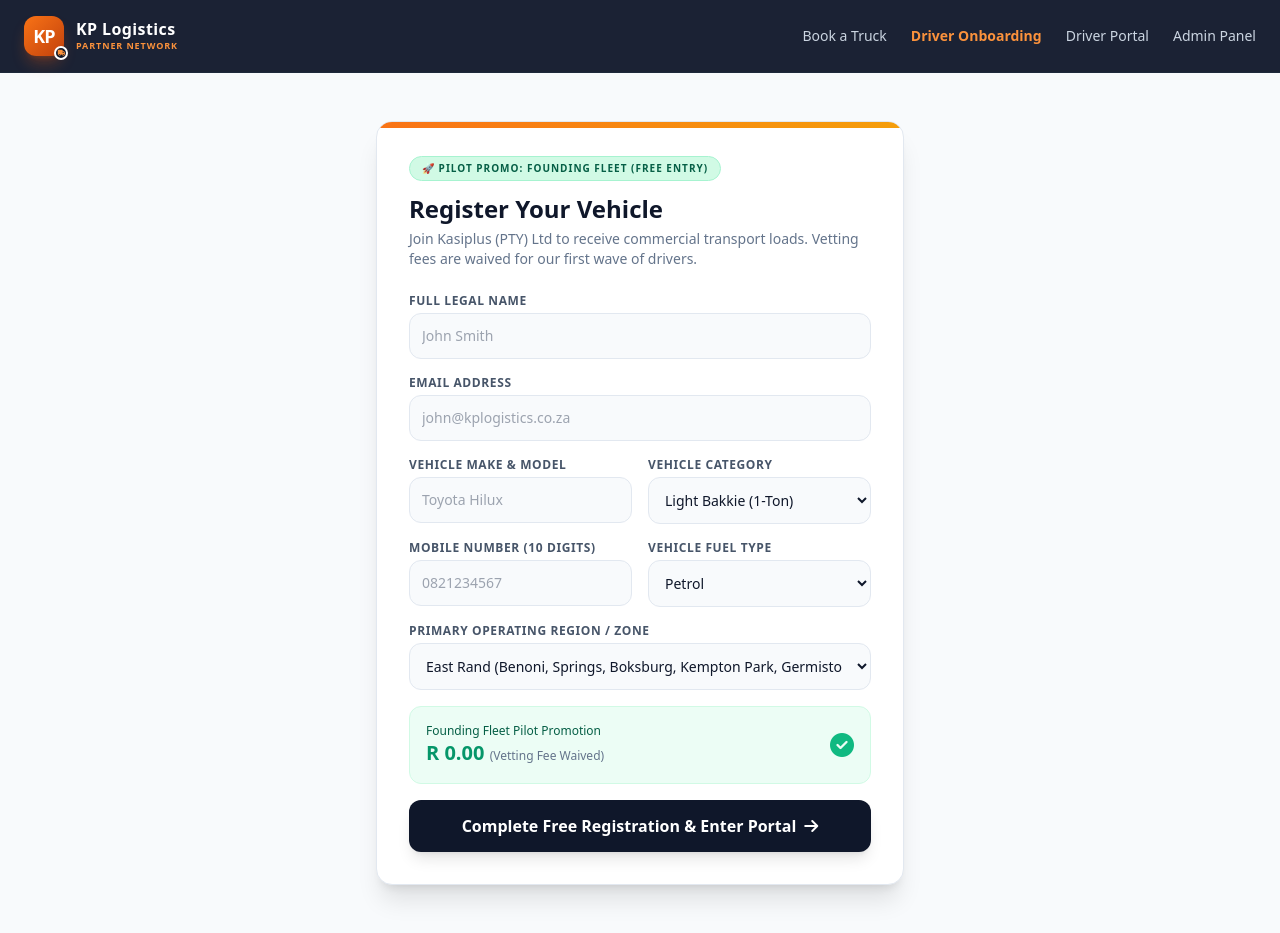
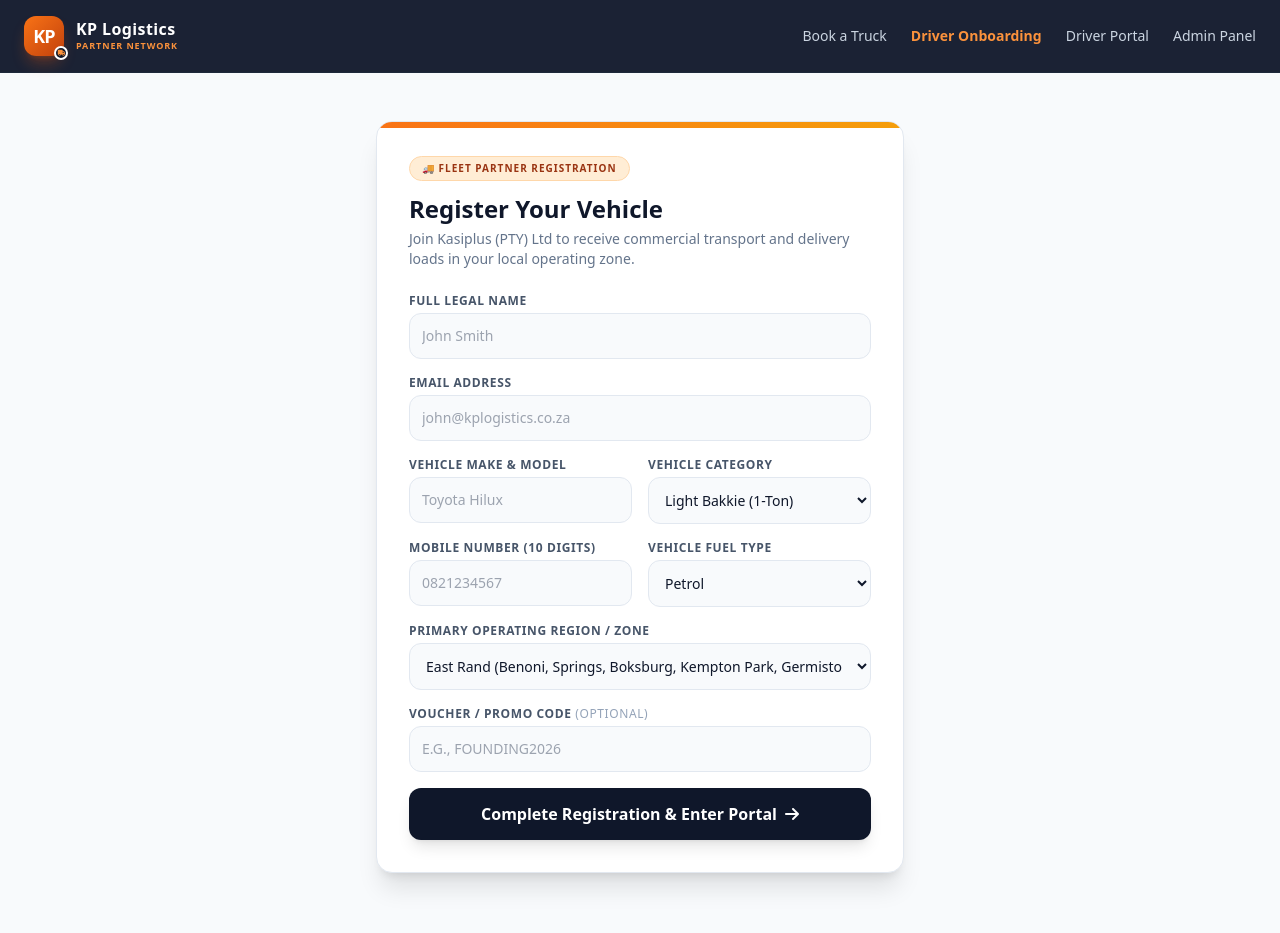
Before and after one commit to kasipulse/KP-Logistics, a plain HTML site: page driver.html in a window 1280 px wide. Drawn offline with nearby package versions, Linux system fonts and the light colour scheme.

Commit message:
Update driver onboarding title and content

```diff
--- a/driver.html
+++ b/driver.html
@@ -3,7 +3,7 @@
 <head>
     <meta charset="UTF-8">
     <meta name="viewport" content="width=device-width, initial-scale=1.0">
-    <title>KP Logistics | Founding Fleet Driver Onboarding</title>
+    <title>KP Logistics | Partner Network Driver Onboarding</title>
     <script src="https://cdn.tailwindcss.com"></script>
     <link rel="stylesheet" href="https://cdnjs.cloudflare.com/ajax/libs/font-awesome/6.4.0/css/all.min.css">
     <!-- Paystack Checkout Inline Script -->
@@ -38,11 +38,11 @@
             <div class="absolute top-0 left-0 right-0 h-1.5 bg-gradient-to-r from-orange-500 to-amber-500"></div>
 
             <div class="mb-6">
-                <span class="inline-block bg-emerald-100 text-emerald-800 border border-emerald-200 text-[10px] font-extrabold uppercase px-3 py-1 rounded-full tracking-widest mb-2">
-                    🚀 Pilot Promo: Founding Fleet (Free Entry)
+                <span class="inline-block bg-orange-100 text-orange-800 border border-orange-200 text-[10px] font-extrabold uppercase px-3 py-1 rounded-full tracking-widest mb-2">
+                    🚚 Fleet Partner Registration
                 </span>
                 <h2 class="text-2xl font-bold text-slate-900 mt-1">Register Your Vehicle</h2>
-                <p class="text-sm text-slate-500 mt-1">Join Kasiplus (PTY) Ltd to receive commercial transport loads. Vetting fees are waived for our first wave of drivers.</p>
+                <p class="text-sm text-slate-500 mt-1">Join Kasiplus (PTY) Ltd to receive commercial transport and delivery loads in your local operating zone.</p>
             </div>
 
             <form id="driverForm" class="space-y-4">
@@ -102,24 +102,21 @@
                     </select>
                 </div>
 
-                <!-- Fee Display Notice (Waived to R0 for Pilot) -->
-                <div class="p-4 bg-emerald-50 rounded-xl border border-emerald-100 flex items-center justify-between">
-                    <div>
-                        <p class="text-xs text-emerald-800 font-medium">Founding Fleet Pilot Promotion</p>
-                        <p class="text-xl font-black text-emerald-600">R 0.00 <span class="text-xs font-normal text-slate-500">(Vetting Fee Waived)</span></p>
-                    </div>
-                    <i class="fa-solid fa-circle-check text-emerald-500 text-2xl"></i>
+                <!-- Voucher / Promo Code Input -->
+                <div>
+                    <label class="block text-xs font-bold uppercase tracking-wider text-slate-600 mb-1">Voucher / Promo Code <span class="text-slate-400 font-normal">(Optional)</span></label>
+                    <input type="text" id="voucherCode" placeholder="e.g., FOUNDING2026" class="w-full p-3 bg-slate-50 border border-slate-200 rounded-xl focus:ring-2 focus:ring-orange-500 outline-none text-sm uppercase">
                 </div>
 
                 <button type="submit" class="w-full bg-slate-900 hover:bg-slate-800 text-white font-bold py-3.5 px-4 rounded-xl transition shadow-lg flex items-center justify-center space-x-2">
-                    <span>Complete Free Registration & Enter Portal</span>
+                    <span>Complete Registration & Enter Portal</span>
                     <i class="fa-solid fa-arrow-right"></i>
                 </button>
             </form>
         </div>
     </main>
 
-    <!-- Database Integration Script (Instant Firebase Submit) -->
+    <!-- Database Integration Script -->
     <script type="module">
         import { initializeApp } from "https://www.gstatic.com/firebasejs/10.8.0/firebase-app.js";
         import { getFirestore, collection, addDoc } from "https://www.gstatic.com/firebasejs/10.8.0/firebase-firestore.js";
@@ -160,6 +157,7 @@
             const vehicleType = document.getElementById('regVehicleType').value;
             const fuelType = document.getElementById('fuelType').value;
             const zone = document.getElementById('driverZone').value;
+            const voucher = document.getElementById('voucherCode').value.trim() || "None Provided";
 
             try {
                 await addDoc(collection(db, "drivers"), {
@@ -170,13 +168,12 @@
                     phone: phone,
                     fuelType: fuelType,
                     zone: zone,
-                    vettingFeePaid: "R 0.00 (Founding Fleet Waiver)",
-                    paymentReference: "PILOT_WAIVER_2026",
-                    status: "Active - Founding Fleet",
+                    voucherCode: voucher,
+                    status: "Active - Registered",
                     createdAt: new Date()
                 });
 
-                alert(`Registration successful! Welcome to the KP Logistics Founding Fleet.`);
+                alert(`Registration successful! Welcome to the KP Logistics Partner Network.`);
                 window.location.href = "driver-portal.html";
             } catch (error) {
                 console.error("Error saving driver profile: ", error);
```
